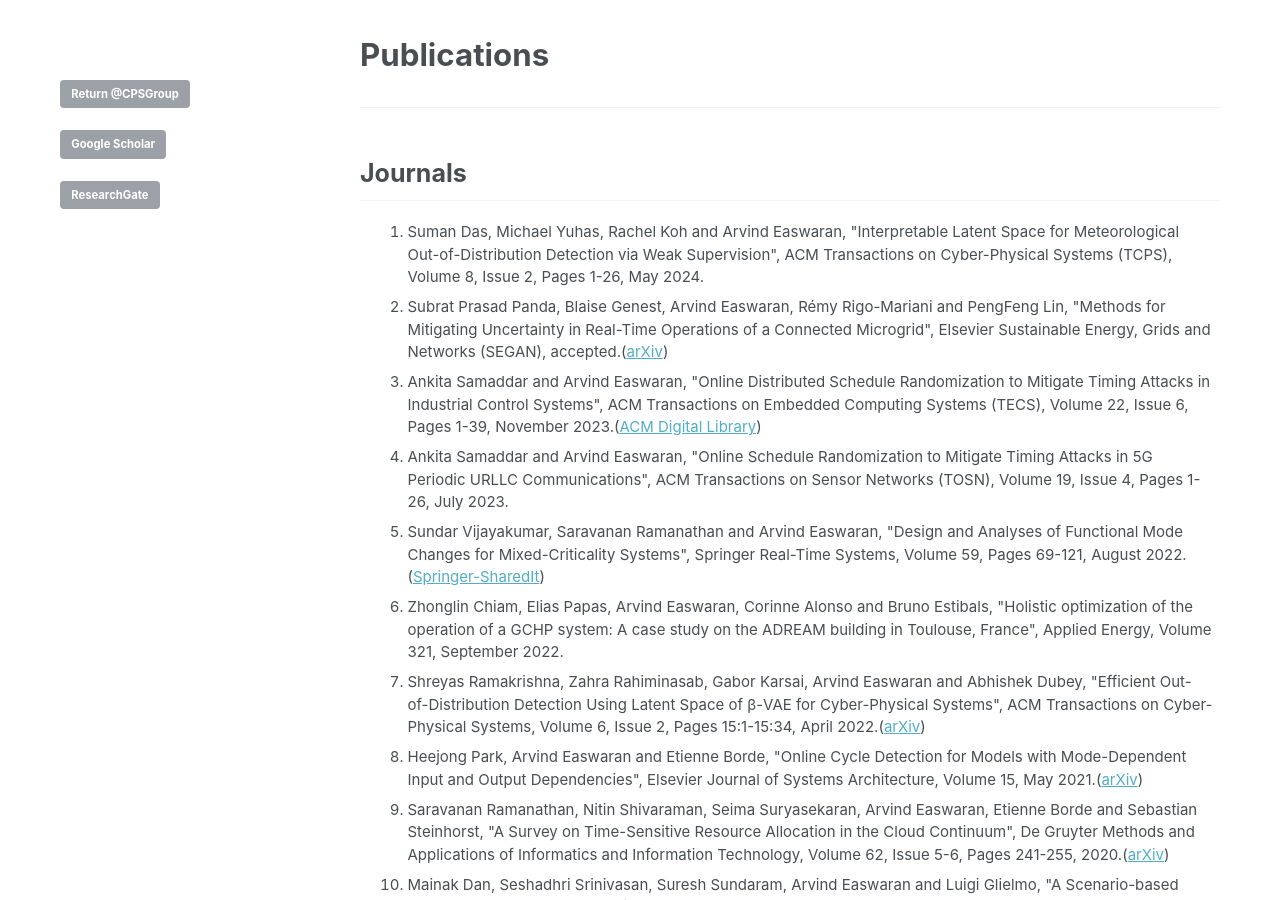
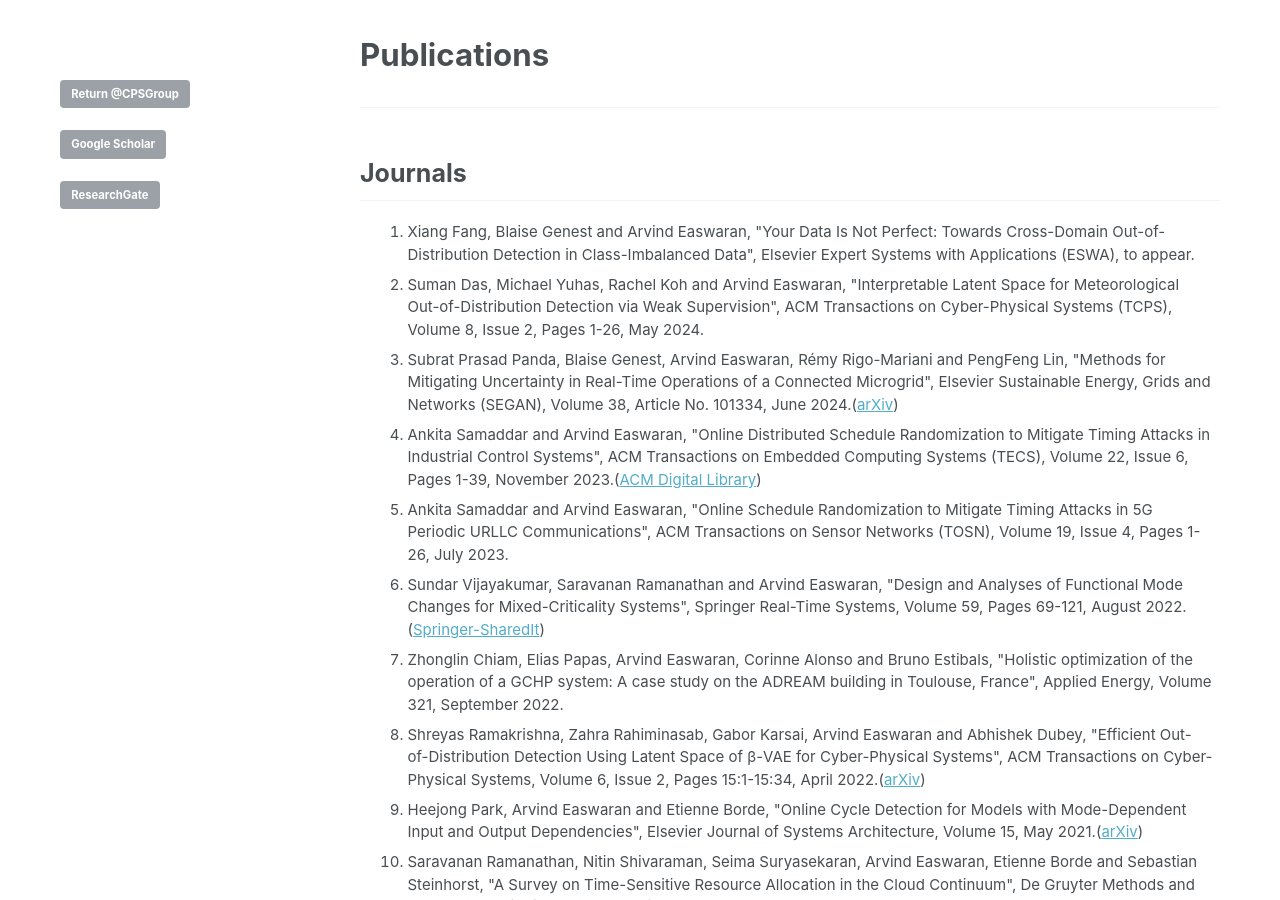
Before and after one commit to CPS-research-group/CPS-research-group.github.io, a Jekyll site: the page built from _pages/research_profile.md, in a window 1280 px wide and 900 px high. Built offline with Jekyll 4.4.1, drawn with Linux system fonts in a browser that asks for light colours.

Commit message:
Updates.

```diff
--- a/_pages/research_profile.md
+++ b/_pages/research_profile.md
@@ -23,8 +23,9 @@ a.a:active {color:#0000FF; text-decoration:none;}
 ******
 ## Journals
   <ol>
+		<li class="a">Xiang Fang, Blaise Genest and Arvind Easwaran, "Your Data Is Not Perfect: Towards Cross-Domain Out-of-Distribution Detection in Class-Imbalanced Data", Elsevier Expert Systems with Applications (ESWA), to appear.</li>
   		<li class="a">Suman Das, Michael Yuhas, Rachel Koh and Arvind Easwaran, "Interpretable Latent Space for Meteorological Out-of-Distribution Detection via Weak Supervision", ACM Transactions on Cyber-Physical Systems (TCPS), Volume 8, Issue 2, Pages 1-26, May 2024.</li>
-  		<li class="a">Subrat Prasad Panda, Blaise Genest, Arvind Easwaran, Rémy Rigo-Mariani and PengFeng Lin, "Methods for Mitigating Uncertainty in Real-Time Operations of a Connected Microgrid", Elsevier Sustainable Energy, Grids and Networks (SEGAN), accepted.(<a href="https://arxiv.org/abs/2409.19568">arXiv</a>)</li>
+  		<li class="a">Subrat Prasad Panda, Blaise Genest, Arvind Easwaran, Rémy Rigo-Mariani and PengFeng Lin, "Methods for Mitigating Uncertainty in Real-Time Operations of a Connected Microgrid", Elsevier Sustainable Energy, Grids and Networks (SEGAN), Volume 38, Article No. 101334, June 2024.(<a href="https://arxiv.org/abs/2409.19568">arXiv</a>)</li>
   		<li class="a">Ankita Samaddar and Arvind Easwaran, "Online Distributed Schedule Randomization to Mitigate Timing Attacks in Industrial Control Systems", ACM Transactions on Embedded Computing Systems (TECS), Volume 22, Issue 6, Pages 1-39, November 2023.(<a href="https://dl.acm.org/doi/10.1145/3624584">ACM Digital Library</a>)</li>
   		<li class="a">Ankita Samaddar and Arvind Easwaran, "Online Schedule Randomization to Mitigate Timing Attacks in 5G Periodic URLLC Communications", ACM Transactions on Sensor Networks (TOSN), Volume 19, Issue 4, Pages 1-26, July 2023.</li>
   	  <li class="a">Sundar Vijayakumar, Saravanan Ramanathan and Arvind Easwaran, "Design and Analyses of Functional Mode Changes for Mixed-Criticality Systems", Springer Real-Time Systems, Volume 59, Pages 69-121, August 2022.(<a href="https://rdcu.be/cT2T9">Springer-SharedIt</a>)</li>
```
